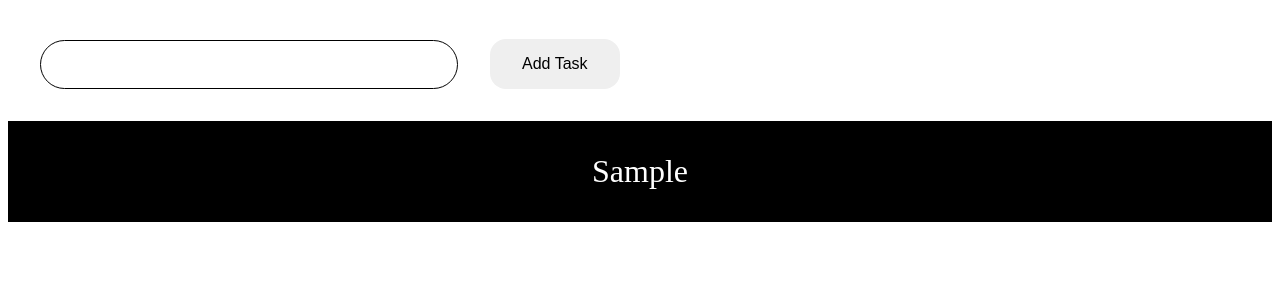
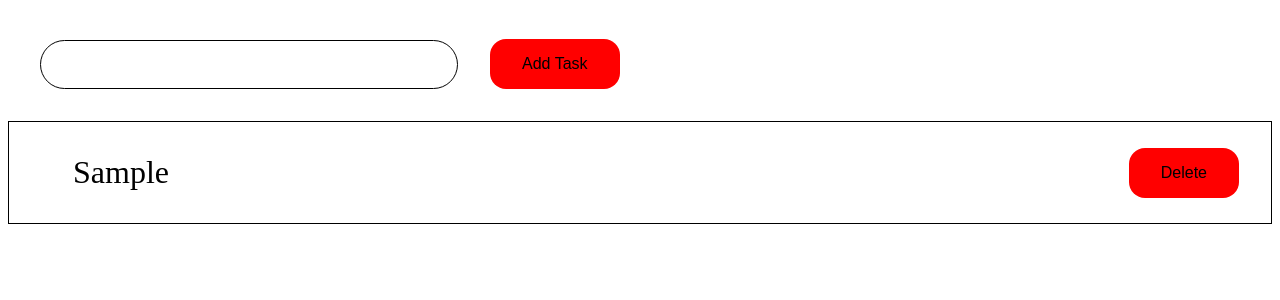
Before and after one commit to Aryanbhatti777/Typescript, a React (Vite) app in the folder ts-task-manager/: page / in a window 1280 px wide. Both pictures are taken after typing "Sample" into the empty fields and a click on the button "Add Task". Shown: the top 300 px of the page. Built offline with nearby package versions, Linux system fonts and the light colour scheme.

Commit message:
delete function done

```diff
--- a/ts-task-manager/src/App.tsx
+++ b/ts-task-manager/src/App.tsx
@@ -2,28 +2,37 @@ import { useState } from "react";
 import type { Task } from "./types/task";
 
 function App() {
-  const savedTasks = localStorage.getItem("tasks")
-  const [tasks, setTasks] = useState<Task[]>(savedTasks ? JSON.parse(savedTasks) : []);
+  const savedTasks = localStorage.getItem("tasks");
+  const [tasks, setTasks] = useState<Task[]>(
+    savedTasks ? JSON.parse(savedTasks) : [],
+  );
   const [title, setTitle] = useState<string>("");
 
   const addTask = (title: string): void => {
-
     if (title.trim() === "") {
       alert("Please enter the title");
-      return
+      return;
     }
 
-    const newTask : Task = {
+    const newTask: Task = {
       id: Date.now(),
       title: title,
       completed: false,
     };
 
     const updatedTasks = [...tasks, newTask];
-    setTasks(updatedTasks)
+    setTasks(updatedTasks);
     localStorage.setItem("tasks", JSON.stringify(updatedTasks));
     setTitle("");
   };
+
+  const handleDelete = (id: number): void => {
+
+    const updatedTasks = tasks.filter(item => item.id !== id);
+    localStorage.setItem("tasks", JSON.stringify(updatedTasks));
+    setTasks(updatedTasks);
+
+  }
 
   return (
     <>
@@ -35,7 +44,14 @@ function App() {
       <button onClick={() => addTask(title)}>Add Task</button>
       <div className="tasks">
         {tasks.map((item) => {
-          return <div className="titleDiv" key={item.id}>{item.title}</div>
+          return (
+            <div className="task">
+              <div className="titleDiv" key={item.id}>
+                {item.title}
+              </div>
+              <button onClick={() => handleDelete(item.id)}>Delete</button>
+            </div>
+          );
         })}
       </div>
     </>
--- a/ts-task-manager/src/index.css
+++ b/ts-task-manager/src/index.css
@@ -1,9 +1,15 @@
 .titleDiv{
   padding: 2rem;
-  background: black;
-  color: white;
   font-size: 2rem;
   text-align: center;
+}
+
+.task{
+  display:flex;
+  justify-content: space-between;
+  align-items: center;
+  padding: 0 2rem;
+  border: 1px solid black ;
 }
 
 input{
@@ -12,13 +18,12 @@ input{
   border-radius: 2rem;
   border: 1px solid black;
   margin: 2rem;
-
 }
 
 button{
   padding: 1rem 2rem;
   font-size: 1rem;
+  background-color: red;
   border: none;
   border-radius: 1rem;
-
 }
```
